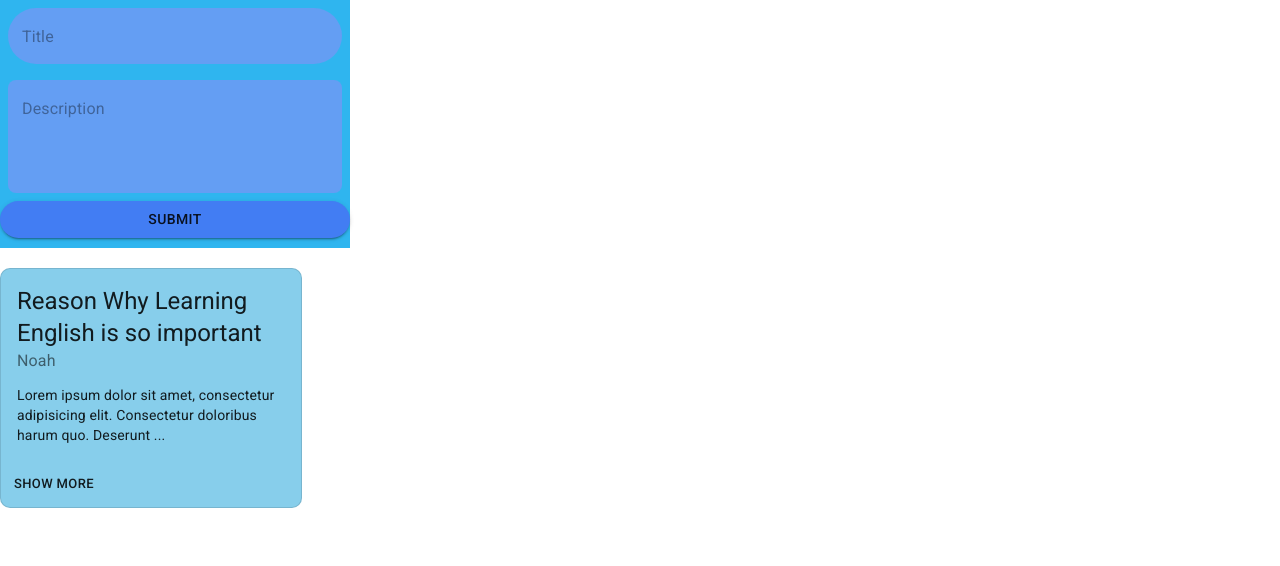
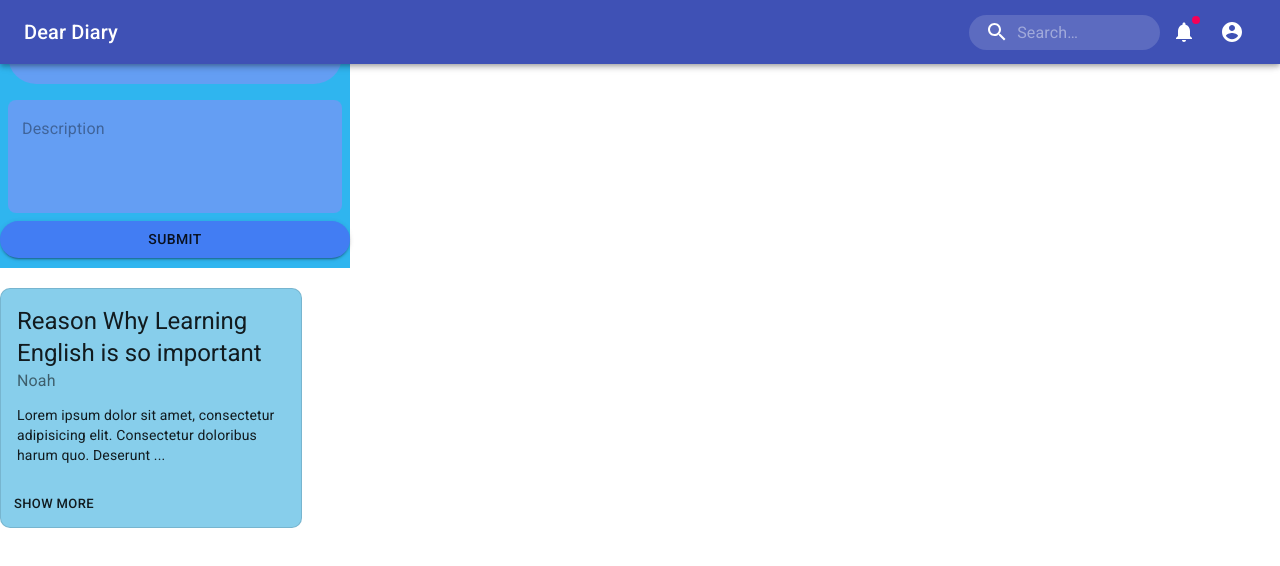
Before and after one commit to fcodelabs/training-web, a React (Create React App) app: page / in a window 1280 px wide. Shown: the top 566 px of the page. Built offline with nearby package versions, Linux system fonts and the light colour scheme.

Commit message:
Created AppMenuBar

```diff
--- a/package.json
+++ b/package.json
@@ -4,11 +4,13 @@
   "private": true,
   "dependencies": {
     "@material-ui/core": "^4.12.3",
+    "@material-ui/icons": "^4.11.2",
     "@testing-library/jest-dom": "^5.14.1",
     "@testing-library/react": "^11.2.7",
     "@testing-library/user-event": "^12.8.3",
     "react": "^17.0.2",
     "react-dom": "^17.0.2",
+    "react-router-dom": "^5.2.0",
     "react-scripts": "4.0.3",
     "web-vitals": "^1.1.2"
   },
--- a/src/App.js
+++ b/src/App.js
@@ -2,10 +2,12 @@ import React from "react";
 import DiaryCard from "./components/DiaryCard";
 import DiaryHome from "./components/DiaryHome";
 import './App.css';
+import AppMenuBar from "./components/layouts/AppMenuBar";
 
 function App() {
     return (
         <div className="App">
+            <AppMenuBar/>
             <DiaryHome />
             <DiaryCard
                 title='Reason Why Learning English is so important'
--- /dev/null
+++ b/src/components/layouts/AppMenuBar.js
@@ -0,0 +1,218 @@
+import React from 'react';
+import AppBar from '@material-ui/core/AppBar';
+import Toolbar from '@material-ui/core/Toolbar';
+import Typography from '@material-ui/core/Typography';
+import InputBase from '@material-ui/core/InputBase';
+import {alpha, makeStyles} from '@material-ui/core/styles';
+import SearchIcon from '@material-ui/icons/Search';
+import Badge from '@material-ui/core/Badge';
+import IconButton from "@material-ui/core/IconButton";
+import {AccountCircle} from "@material-ui/icons";
+import Menu from "@material-ui/core/Menu";
+import MenuItem from "@material-ui/core/MenuItem";
+import NotificationsIcon from '@material-ui/icons/Notifications';
+import Divider from "@material-ui/core/Divider";
+import ExitToAppIcon from '@material-ui/icons/ExitToApp';
+
+const useStyles = makeStyles((theme) => ({
+    root: {
+        flexGrow: 1,
+    },
+    title: {
+        flexGrow: 1,
+        display: 'none',
+        [theme.breakpoints.up('sm')]: {
+            display: 'block',
+        },
+    },
+    search: {
+        position: 'relative',
+        borderRadius: 30,
+        backgroundColor: alpha(theme.palette.common.white, 0.15),
+        '&:hover': {
+            backgroundColor: alpha(theme.palette.common.white, 0.25),
+        },
+        marginLeft: 0,
+        width: '100%',
+        [theme.breakpoints.up('sm')]: {
+            marginLeft: theme.spacing(1),
+            width: 'auto',
+        },
+    },
+    searchIcon: {
+        padding: theme.spacing(0, 2),
+        height: '100%',
+        position: 'absolute',
+        pointerEvents: 'none',
+        display: 'flex',
+        alignItems: 'center',
+        justifyContent: 'center',
+    },
+    inputRoot: {
+        color: 'inherit',
+    },
+    inputInput: {
+        padding: theme.spacing(1, 1, 1, 0),
+        // vertical padding + font size from searchIcon
+        paddingLeft: `calc(1em + ${theme.spacing(4)}px)`,
+        transition: theme.transitions.create('width'),
+        width: '100%',
+        [theme.breakpoints.up('sm')]: {
+            width: '15ch',
+            '&:focus': {
+                width: '30ch',
+            },
+        },
+    },
+    notificationPane: {
+        '& div': {
+            borderRadius: 10
+        },
+        '& div ul': {
+            width: 300
+        },
+        '& div li': {
+            height: 80
+        }
+    },
+    profilePane: {
+        '& div': {
+            borderRadius: 10
+        },
+        '& div li': {
+            height: 45
+        }
+    }
+}));
+
+function AppMenuBar() {
+    const classes = useStyles();
+
+    //states
+    const [isNotificationPaneOpen, setNotificationOpen] = React.useState(null);
+    const [isProfilePaneOpen, setProfileOpen] = React.useState(null);
+
+    const openNotificationPane = Boolean(isNotificationPaneOpen);
+    const openProfilePane = Boolean(isProfilePaneOpen);
+
+    //open notification pane
+    const notificationOpen = (event) => {
+        setNotificationOpen(event.currentTarget);
+    };
+
+    //close notification pane
+    const notificationClose = () => {
+        setNotificationOpen(null);
+    };
+
+    //open profile pane
+    const profileOpen = (event) => {
+        setProfileOpen(event.currentTarget);
+    };
+
+    //close profile pane
+    const profileClose = () => {
+        setProfileOpen(null);
+    };
+
+    return (
+        <div className={classes.root}>
+            <AppBar position="fixed">
+                <Toolbar>
+                    <Typography className={classes.title} variant="h6" noWrap> Dear Diary</Typography>
+                    <div className={classes.search}>
+                        <div className={classes.searchIcon}>
+                            <SearchIcon/>
+                        </div>
+                        <InputBase
+                            placeholder="Search…"
+                            classes={{
+                                root: classes.inputRoot,
+                                input: classes.inputInput,
+                            }}
+                            inputProps={{'aria-label': 'search'}}
+                        />
+                    </div>
+                    <div>
+                        <IconButton
+                            aria-label="notifications"
+                            aria-controls="menu-appbar"
+                            aria-haspopup="true"
+                            onClick={notificationOpen}
+                            color="inherit"
+                        >
+                            <Badge badgeContent={1} color="secondary" variant="dot">
+                                <NotificationsIcon/>
+                            </Badge>
+                        </IconButton>
+                        <Menu
+                            id="menu-appbar"
+                            anchorEl={isNotificationPaneOpen}
+                            anchorOrigin={{
+                                vertical: 'top',
+                                horizontal: 'right',
+                            }}
+                            keepMounted
+                            transformOrigin={{
+                                vertical: 'top',
+                                horizontal: 'right',
+                            }}
+                            open={openNotificationPane}
+                            onClose={notificationClose}
+                            className={classes.notificationPane}
+                        >
+                            <MenuItem onClick={notificationClose}>Notification 1</MenuItem>
+                            <Divider variant="inset" />
+                            <MenuItem onClick={notificationClose}>Notification 2</MenuItem>
+                            <Divider variant="inset" />
+                            <MenuItem onClick={notificationClose}>Notification 3</MenuItem>
+                            <Divider variant="inset" />
+                            <MenuItem onClick={notificationClose}>Notification 4</MenuItem>
+                            <Divider variant="inset" />
+                            <MenuItem onClick={notificationClose}>Notification 5</MenuItem>
+                            <Divider variant="inset" />
+                        </Menu>
+                    </div>
+                    <div>
+                        <IconButton
+                            aria-label="account of current user"
+                            aria-controls="menu-appbar"
+                            aria-haspopup="true"
+                            onClick={profileOpen}
+                            color="inherit"
+                        >
+                            <AccountCircle/>
+                        </IconButton>
+                        <Menu
+                            id="menu-appbar"
+                            anchorEl={isProfilePaneOpen}
+                            anchorOrigin={{
+                                vertical: 'top',
+                                horizontal: 'right',
+                            }}
+                            keepMounted
+                            transformOrigin={{
+                                vertical: 'top',
+                                horizontal: 'right',
+                            }}
+                            open={openProfilePane}
+                            onClose={profileClose}
+                            className={classes.profilePane}
+                        >
+                            <MenuItem onClick={profileClose}>My Profile</MenuItem>
+                            <MenuItem onClick={profileClose}>My Calendar</MenuItem>
+                            <MenuItem onClick={profileClose}>
+                                My Inbox&nbsp;&nbsp;&nbsp;&nbsp;
+                                <Badge badgeContent={1} color="secondary"/>
+                            </MenuItem>
+                            <Divider variant="fullWidth" />
+                            <MenuItem onClick={profileClose}><ExitToAppIcon/> &nbsp;&nbsp;Log Out</MenuItem>
+                        </Menu>
+                    </div>
+                </Toolbar>
+            </AppBar>
+        </div>
+    );
+}
+
+export default AppMenuBar;
--- a/src/index.js
+++ b/src/index.js
@@ -3,11 +3,12 @@ import ReactDOM from 'react-dom';
 import './index.css';
 import App from './App';
 import reportWebVitals from './reportWebVitals';
+import {BrowserRouter} from 'react-router-dom';
 
 ReactDOM.render(
-  <React.StrictMode>
+  <BrowserRouter>
     <App />
-  </React.StrictMode>,
+  </BrowserRouter>,
   document.getElementById('root')
 );
 
```
Also changed, not shown: 1 other file (tests, documents, lock files or other folders).
